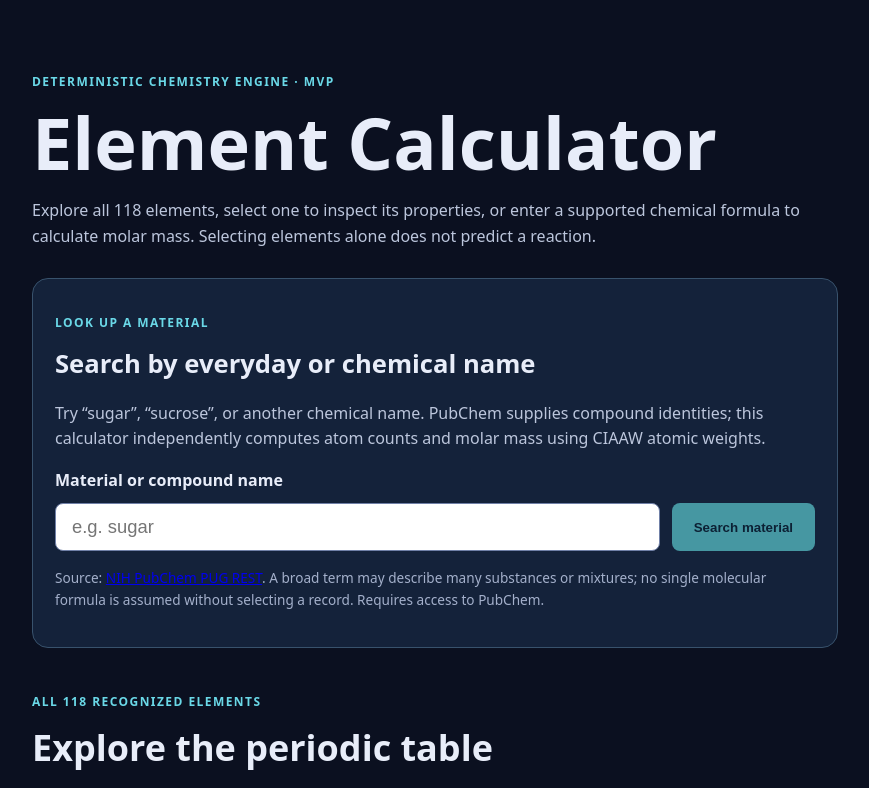
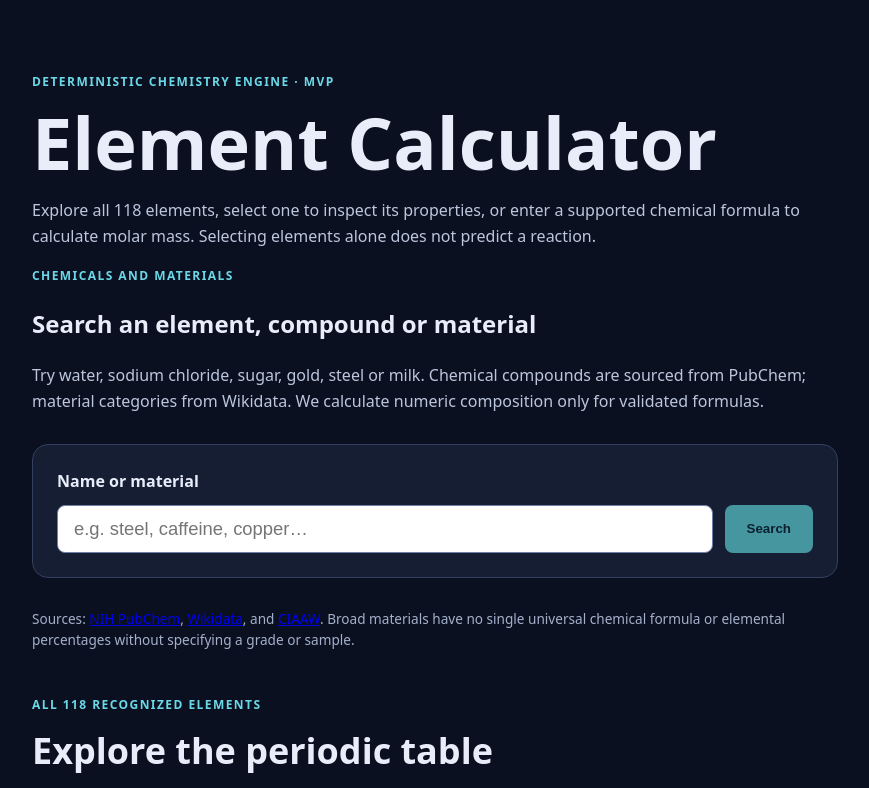
Before and after one commit to foxcyloxcy/periodic-table-calculator, a Next.js app: page /periodic-table-calculator/ in a window 1280 px wide. Shown: the top 788 px of the page, without its empty margins (205-1074 px from the left). Built offline with nearby package versions, Linux system fonts and the light colour scheme.

Commit message:
feat: replace material-only lookup with unified chemistry and materials search

```diff
--- a/src/app/page.tsx
+++ b/src/app/page.tsx
@@ -1,7 +1,7 @@
 'use client';
 import { useMemo, useState } from 'react';
 import PeriodicTable from '@/components/PeriodicTable';
-import MaterialSearch from '@/components/MaterialSearch';
+import UnifiedSearch from '@/components/UnifiedSearch';
 import FormulaIdentities from '@/components/FormulaIdentities';
 import {caseFormulaCandidates} from '@/lib/chemistry/formula-case';
 import type { PubChemCandidate } from '@/lib/chemistry/material-lookup';
@@ -37,7 +37,7 @@ export default function Home() {
  }
  return <main className="container">
   <header><p className="eyebrow">DETERMINISTIC CHEMISTRY ENGINE · MVP</p><h1>Element Calculator</h1><p>Explore all 118 elements, select one to inspect its properties, or enter a supported chemical formula to calculate molar mass. Selecting elements alone does not predict a reaction.</p></header>
-  <MaterialSearch onSelect={selectMaterial} />
+  <UnifiedSearch onSelect={selectMaterial} />
   <PeriodicTable onAppendSymbol={appendSymbol} />
   <form onSubmit={calculate}><label htmlFor="formula">Chemical formula</label><div className="field"><input id="formula" value={formula} onChange={e=>{setCaseChoices([]);setChosenMaterial(null);setFormula(e.target.value);setNeedsConfirmation(false);setResult(null);setError('');}} maxLength={128} spellCheck={false} placeholder="e.g. Ca(OH)2" required/><button disabled={pending}>{pending?'Calculating…':'Calculate'}</button></div></form>
   <p className="hint">Examples, not precomputed answers: FeSO4, Fe2(SO4)3, H2O, CaCO3, CO2, ZrO2 or UO2. Repeated element clicks now increase the atom count (O → O2 → O3), without predicting a compound. Molar mass calculations use the official CIAAW 2024 abridged atomic weights for 84 eligible elements. Hydrates, isotopes, ions and reaction prediction are not yet supported.</p>
```
